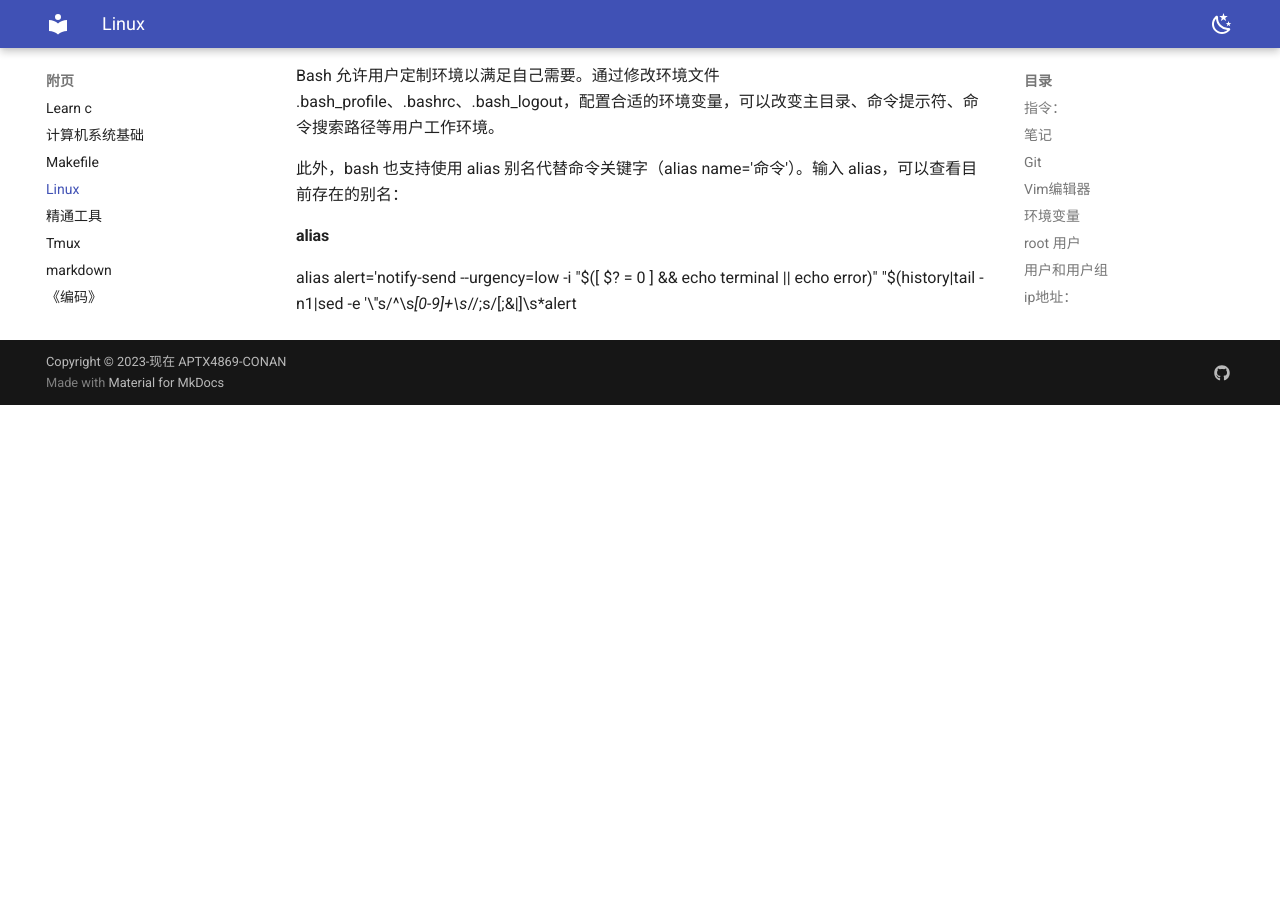
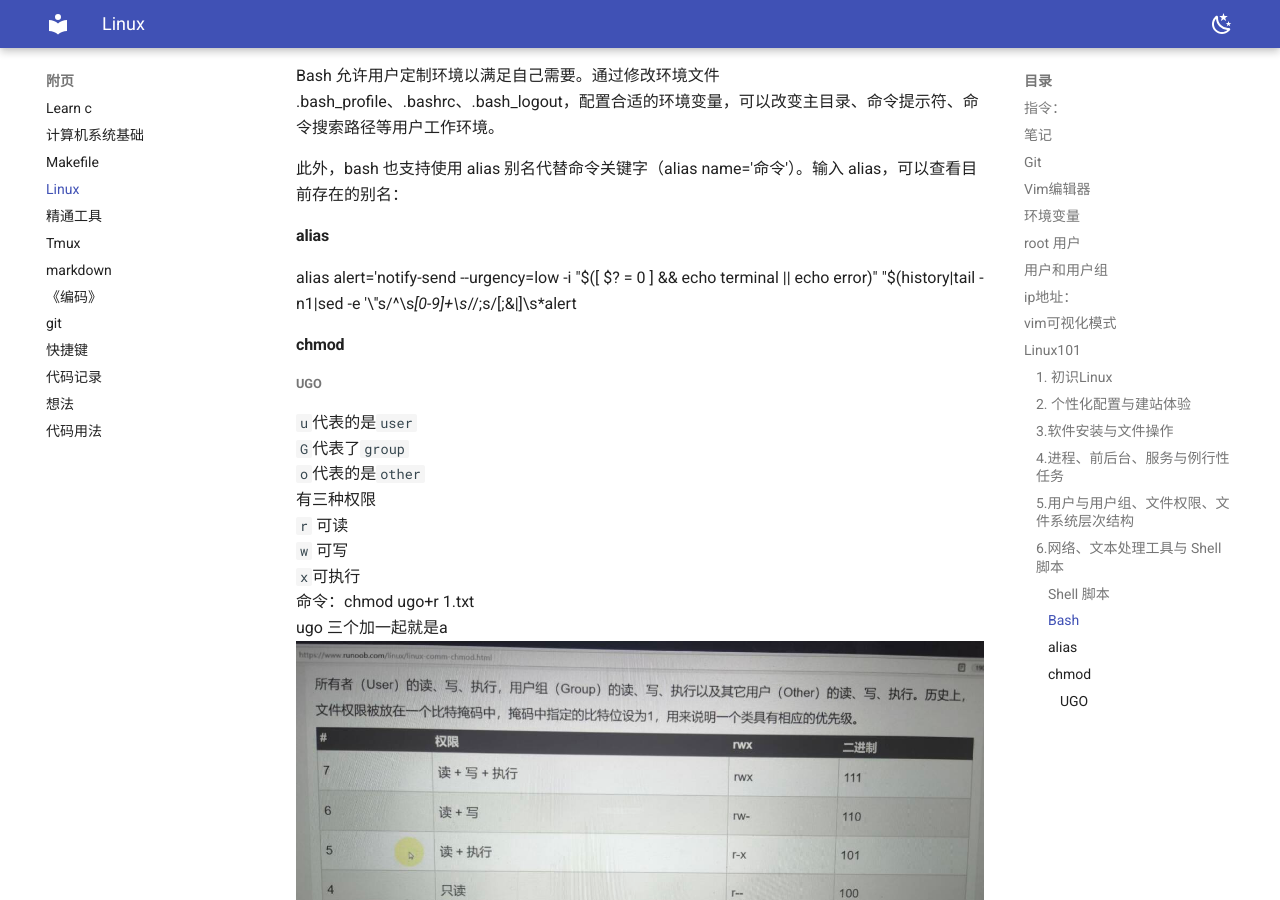
Before and after one commit to APTX4869-CONAN/zzp-blog, an MkDocs documentation site: the page built from docs/appendix/Linux.md, in a window 1280 px wide and 900 px high, scrolled down 8941 px. Built offline with MkDocs 1.6.1 and Material for MkDocs 9.7.7, drawn with Linux system fonts in a browser that asks for light colours; before the commit the page ends 9346 px from its top, so only the background shows below that.

Commit message:
2023-12-23_23:27:22 update

```diff
--- a/docs/appendix/Linux.md
+++ b/docs/appendix/Linux.md
@@ -313,3 +313,17 @@ Bash 允许用户定制环境以满足自己需要。通过修改环境文件
 
 #### alias
 alias alert='notify-send --urgency=low -i "$([ $? = 0 ] && echo terminal || echo error)" "$(history|tail -n1|sed -e '\''s/^\s*[0-9]\+\s*//;s/[;&|]\s*alert
+
+
+#### chmod
+##### UGO
+`u`代表的是`user`
+`G`代表了`group`
+`o`代表的是`other`
+有三种权限
+`r` 可读
+`w` 可写
+`x`可执行
+命令：chmod ugo+r 1.txt
+ugo 三个加一起就是a
+![](./13.jpg)
```
Also changed, not shown: docs/1.md (deleted), docs/appendix/13.jpg (added), 2 other files.
